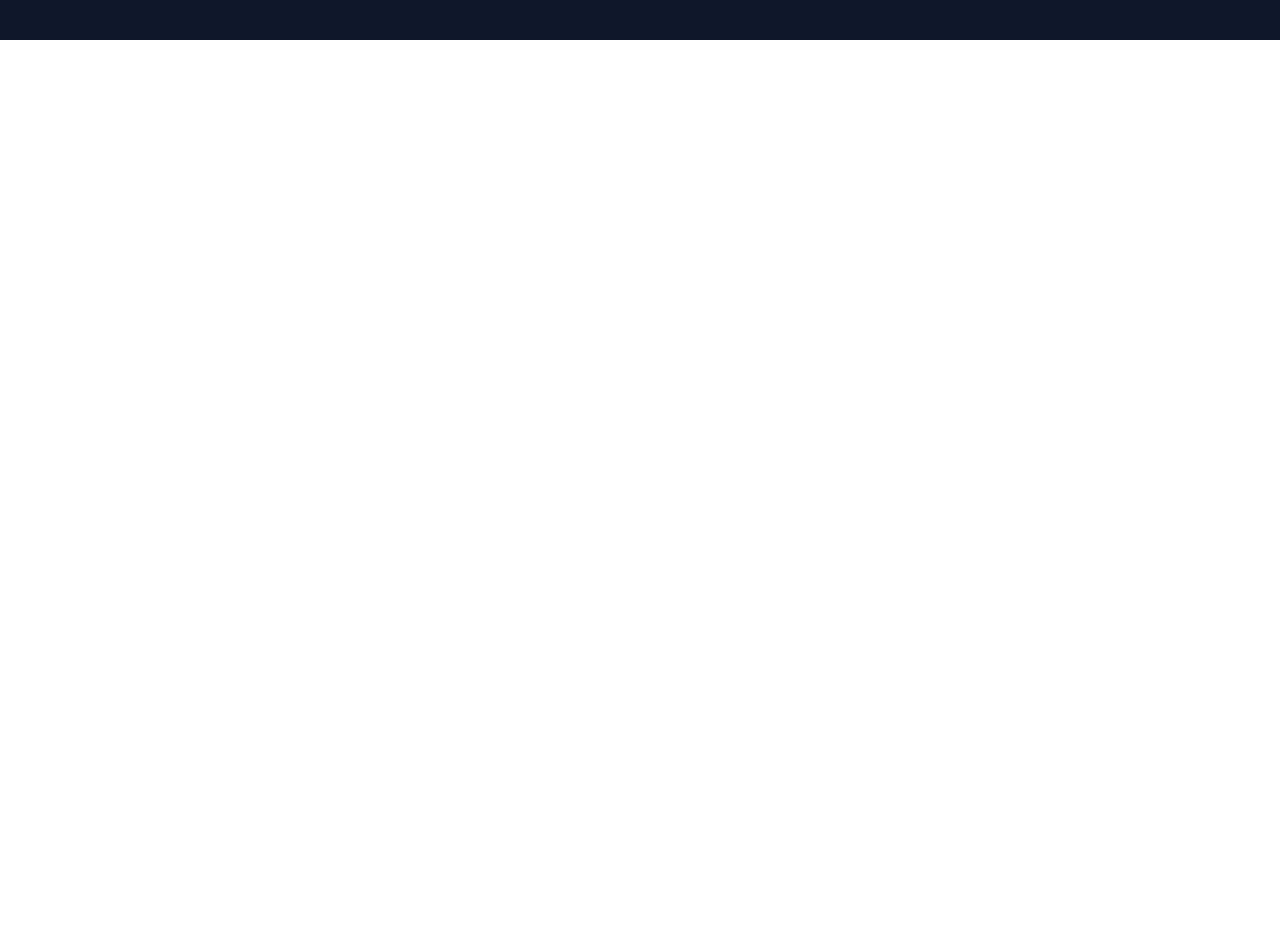
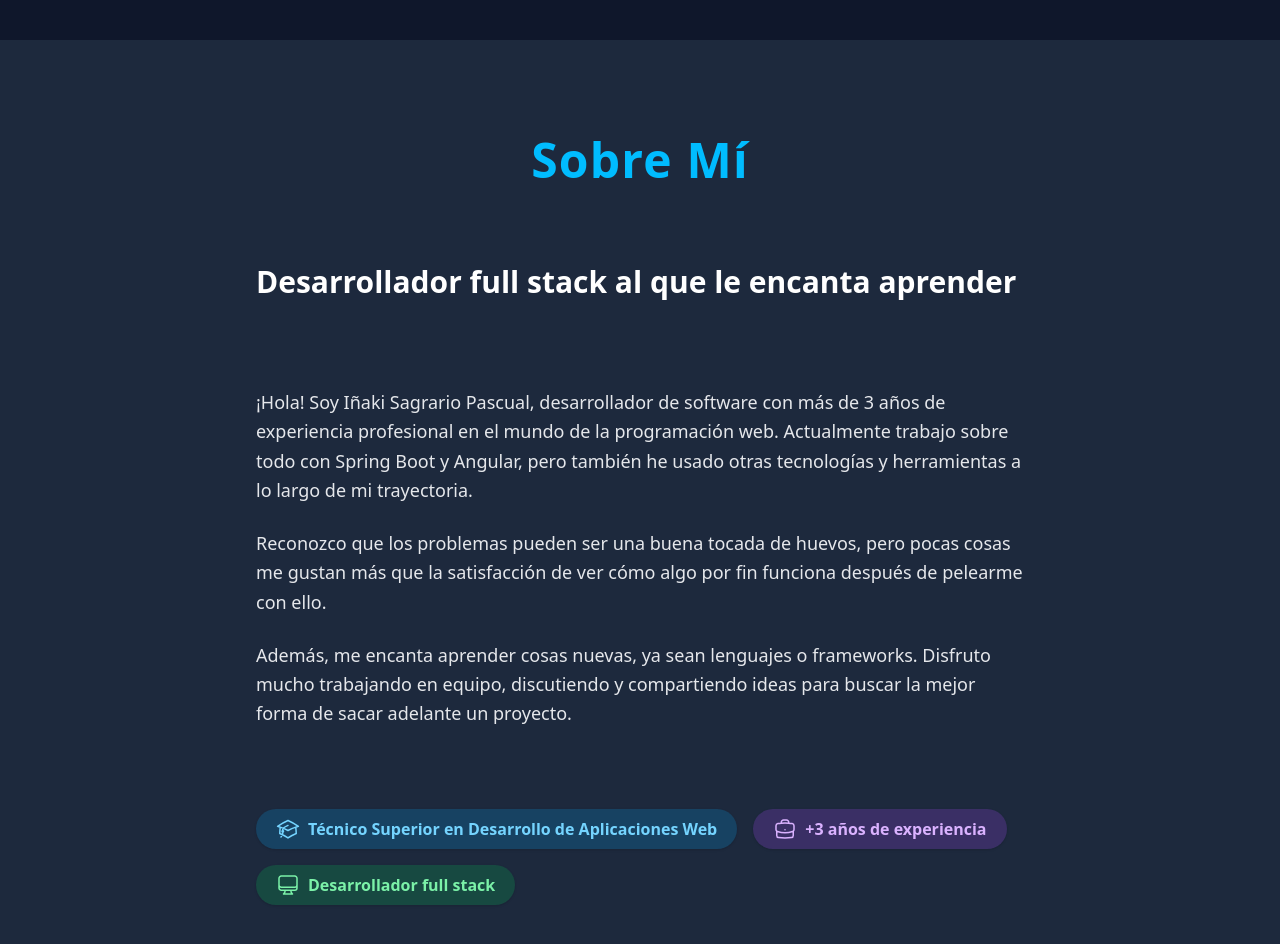
Before and after one commit to InakiSP/portfolio, an Angular app in the folder front/: page / in a window 1280 px wide. Shown: the part 760-1704 px from the top of the page. Before the commit the page ends 800 px from the top, so only its background shows below. Built offline with nearby package versions, Linux system fonts and the light colour scheme.

Commit message:
Apartado sobre mi

```diff
--- a/front/src/app/app.html
+++ b/front/src/app/app.html
@@ -1,2 +1,3 @@
 <app-navbar></app-navbar>
 <app-hero></app-hero>
+<app-about-me></app-about-me>
--- a/front/src/app/app.ts
+++ b/front/src/app/app.ts
@@ -1,10 +1,11 @@
 import { Component } from '@angular/core';
 import { Navbar } from "./components/navbar/navbar";
 import { Hero } from "./components/hero/hero";
+import { AboutMe } from "./components/about-me/about-me";
 
 @Component({
   selector: 'app-root',
-  imports: [Navbar, Hero],
+  imports: [Navbar, Hero, AboutMe],
   templateUrl: './app.html',
   styleUrl: './app.css'
 })
--- /dev/null
+++ b/front/src/app/components/about-me/about-me.html
@@ -0,0 +1,103 @@
+<section id="sobre-mi" class="py-24 bg-slate-800">
+  <div class="container mx-auto px-6 max-w-6xl">
+    <h2
+      class="text-4xl md:text-5xl font-extrabold text-center text-sky-400 mb-20 tracking-wide"
+    >
+      Sobre Mí
+    </h2>
+
+    <div
+      class="flex flex-col items-center md:items-start gap-12 md:gap-16 max-w-3xl mx-auto"
+    >
+      <h3
+        class="text-3xl font-semibold text-white mb-6 text-center md:text-left"
+      >
+        Desarrollador full stack al que le encanta aprender
+      </h3>
+
+      <div
+        class="space-y-6 text-gray-200 leading-relaxed text-lg text-center md:text-left"
+      >
+        <p>
+          ¡Hola! Soy Iñaki Sagrario Pascual, desarrollador de software con más
+          de 3 años de experiencia profesional en el mundo de la programación
+          web. Actualmente trabajo sobre todo con Spring Boot y Angular, pero
+          también he usado otras tecnologías y herramientas a lo largo de mi
+          trayectoria.
+        </p>
+        <p>
+          Reconozco que los problemas pueden ser una buena tocada de huevos,
+          pero pocas cosas me gustan más que la satisfacción de ver cómo algo
+          por fin funciona después de pelearme con ello.
+        </p>
+        <p>
+          Además, me encanta aprender cosas nuevas, ya sean lenguajes o
+          frameworks. Disfruto mucho trabajando en equipo, discutiendo y
+          compartiendo ideas para buscar la mejor forma de sacar adelante un
+          proyecto.
+        </p>
+      </div>
+
+      <!-- Skills badges -->
+      <div class="flex flex-wrap gap-4 justify-center md:justify-start mt-4">
+        <span
+          class="flex items-center gap-2 px-5 py-2 rounded-full bg-sky-500/20 text-sky-300 font-semibold shadow-sm"
+        >
+          <svg
+            xmlns="http://www.w3.org/2000/svg"
+            fill="none"
+            stroke="currentColor"
+            stroke-width="1.5"
+            viewBox="0 0 24 24"
+            class="w-6 h-6"
+          >
+            <path
+              stroke-linecap="round"
+              stroke-linejoin="round"
+              d="M4.26 10.147a60.438 60.438 0 0 0-.491 6.347A48.62 48.62 0 0 1 12 20.904a48.62 48.62 0 0 1 8.232-4.41 60.46 60.46 0 0 0-.491-6.347m-15.482 0a50.636 50.636 0 0 0-2.658-.813A59.906 59.906 0 0 1 12 3.493a59.903 59.903 0 0 1 10.399 5.84c-.896.248-1.783.52-2.658.814m-15.482 0A50.717 50.717 0 0 1 12 13.489a50.702 50.702 0 0 1 7.74-3.342M6.75 15a.75.75 0 1 0 0-1.5.75.75 0 0 0 0 1.5Zm0 0v-3.675A55.378 55.378 0 0 1 12 8.443m-7.007 11.55A5.981 5.981 0 0 0 6.75 15.75v-1.5"
+            />
+          </svg>
+          Técnico Superior en Desarrollo de Aplicaciones Web
+        </span>
+        <span
+          class="flex items-center gap-2 px-5 py-2 rounded-full bg-purple-500/20 text-purple-300 font-semibold shadow-sm"
+        >
+          <svg
+            xmlns="http://www.w3.org/2000/svg"
+            fill="none"
+            stroke="currentColor"
+            stroke-width="1.5"
+            viewBox="0 0 24 24"
+            class="w-6 h-6"
+          >
+            <path
+              stroke-linecap="round"
+              stroke-linejoin="round"
+              d="M20.25 14.15v4.25c0 1.094-.787 2.036-1.872 2.18-2.087.277-4.216.42-6.378.42s-4.291-.143-6.378-.42c-1.085-.144-1.872-1.086-1.872-2.18v-4.25m16.5 0a2.18 2.18 0 0 0 .75-1.661V8.706c0-1.081-.768-2.015-1.837-2.175a48.114 48.114 0 0 0-3.413-.387m4.5 8.006c-.194.165-.42.295-.673.38A23.978 23.978 0 0 1 12 15.75c-2.648 0-5.195-.429-7.577-1.22a2.016 2.016 0 0 1-.673-.38m0 0A2.18 2.18 0 0 1 3 12.489V8.706c0-1.081.768-2.015 1.837-2.175a48.111 48.111 0 0 1 3.413-.387m7.5 0V5.25A2.25 2.25 0 0 0 13.5 3h-3a2.25 2.25 0 0 0-2.25 2.25v.894m7.5 0a48.667 48.667 0 0 0-7.5 0M12 12.75h.008v.008H12v-.008Z"
+            />
+          </svg>
+          +3 años de experiencia
+        </span>
+        <span
+          class="flex items-center gap-2 px-5 py-2 rounded-full bg-green-500/20 text-green-300 font-semibold shadow-sm"
+        >
+          <svg
+            xmlns="http://www.w3.org/2000/svg"
+            fill="none"
+            stroke="currentColor"
+            stroke-width="1.5"
+            viewBox="0 0 24 24"
+            class="w-6 h-6"
+          >
+            <path
+              stroke-linecap="round"
+              stroke-linejoin="round"
+              d="M9 17.25v1.007a3 3 0 0 1-.879 2.122L7.5 21h9l-.621-.621A3 3 0 0 1 15 18.257V17.25m6-12V15a2.25 2.25 0 0 1-2.25 2.25H5.25A2.25 2.25 0 0 1 3 15V5.25m18 0A2.25 2.25 0 0 0 18.75 3H5.25A2.25 2.25 0 0 0 3 5.25m18 0V12a2.25 2.25 0 0 1-2.25 2.25H5.25A2.25 2.25 0 0 1 3 12V5.25"
+            />
+          </svg>
+          Desarrollador full stack
+        </span>
+      </div>
+    </div>
+  </div>
+</section>
--- a/front/src/app/components/navbar/navbar.html
+++ b/front/src/app/components/navbar/navbar.html
@@ -81,33 +81,48 @@
   <!-- Menú móvil -->
   @if (isMenuOpen) {
   <div
-    class="md:hidden bg-slate-900/95 backdrop-blur-sm border-t border-slate-800"
+    class="md:hidden bg-slate-900/90 backdrop-blur-sm border-t border-slate-800 h-screen flex items-center justify-center"
   >
     <ul
-      class="flex flex-col space-y-4 py-6 px-6 text-gray-300 font-medium text-lg"
+      class="flex flex-col space-y-8 text-gray-300 font-medium text-xl text-center"
     >
       <li>
-        <a href="#inicio" class="block hover:text-white transition-colors"
+        <a
+          href="#inicio"
+          class="block hover:text-white transition-colors"
+          (click)="toggleMenu()"
           >Inicio</a
         >
       </li>
       <li>
-        <a href="#sobre-mi" class="block hover:text-white transition-colors"
+        <a
+          href="#sobre-mi"
+          class="block hover:text-white transition-colors"
+          (click)="toggleMenu()"
           >Sobre Mí</a
         >
       </li>
       <li>
-        <a href="#habilidades" class="block hover:text-white transition-colors"
+        <a
+          href="#habilidades"
+          class="block hover:text-white transition-colors"
+          (click)="toggleMenu()"
           >Habilidades</a
         >
       </li>
       <li>
-        <a href="#experiencia" class="block hover:text-white transition-colors"
+        <a
+          href="#experiencia"
+          class="block hover:text-white transition-colors"
+          (click)="toggleMenu()"
           >Experiencia</a
         >
       </li>
       <li>
-        <a href="#contacto" class="block hover:text-white transition-colors"
+        <a
+          href="#contacto"
+          class="block hover:text-white transition-colors"
+          (click)="toggleMenu()"
           >Contacto</a
         >
       </li>
```
Also changed, not shown: front/src/app/components/about-me/about-me.ts (added, +11 -0 lines), front/src/app/components/about-me/about-me.css (added), 1 other file (tests, documents, lock files or other folders).
